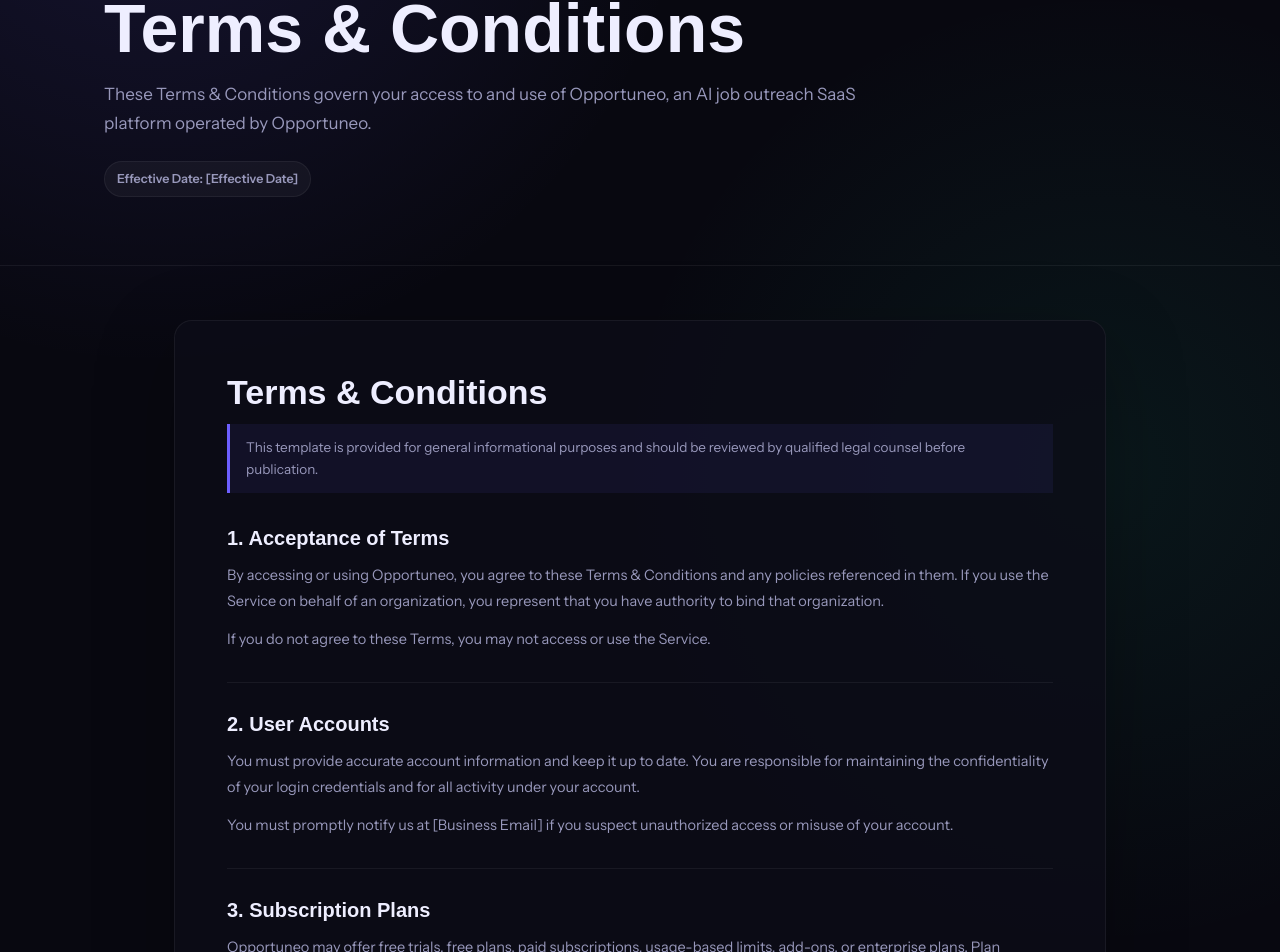
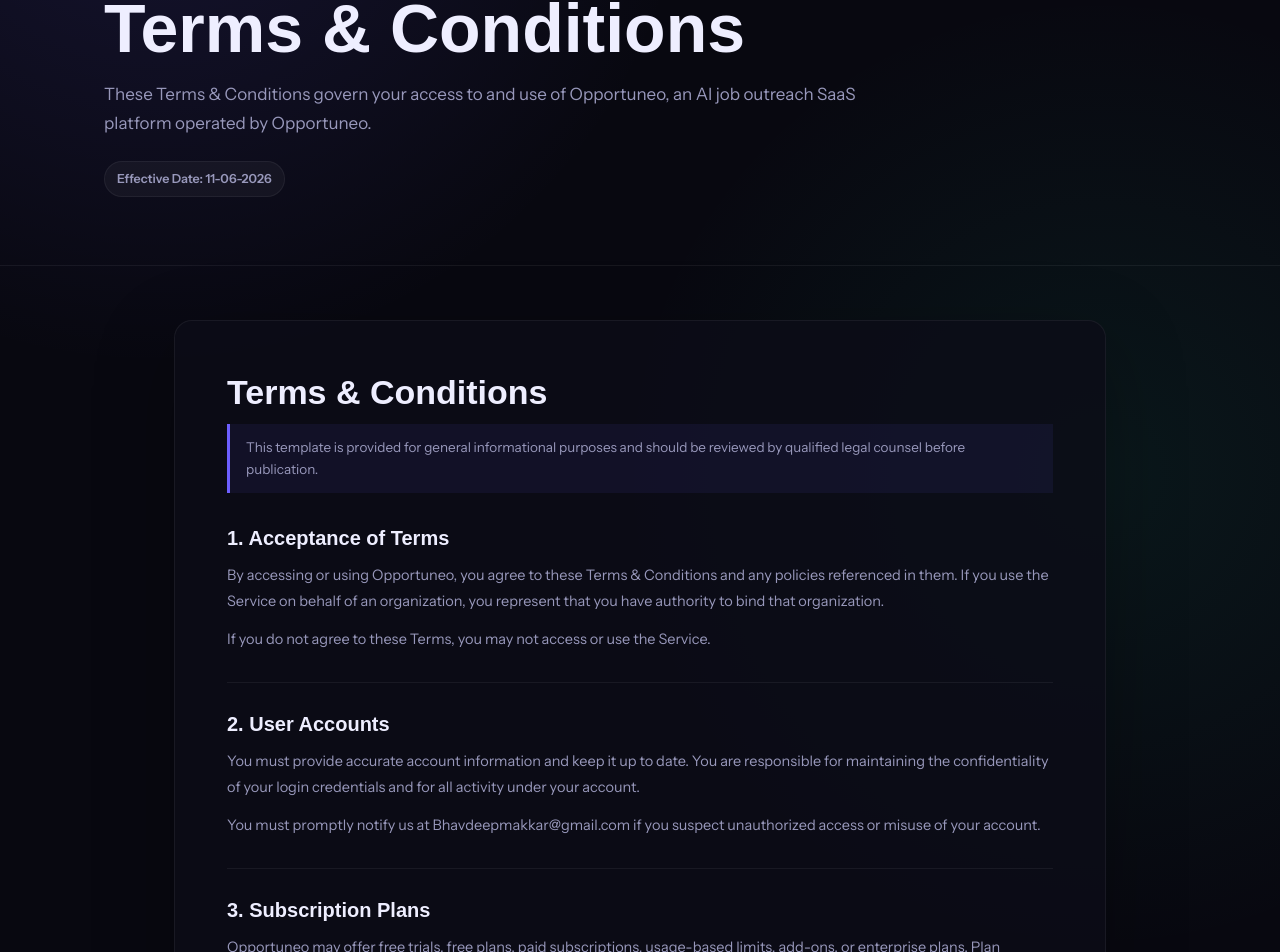
Before and after one commit to Bhavdeepsingh7/opportuneo, a React (Vite) app in the folder frontend/: page /terms-and-conditions in a window 1280 px wide. Shown: the part 178-1130 px from the top of the page. Built offline with nearby package versions, Linux system fonts and the light colour scheme; no server answers; the HTML template or start-up script is replaced by a standard one; a web font is replaced by a local one.

Commit message:
legal pages update

```diff
--- a/frontend/src/pages/legal/legalContent.js
+++ b/frontend/src/pages/legal/legalContent.js
@@ -5,7 +5,7 @@
     eyebrow: 'Legal',
     description:
       'This Privacy Policy explains how Opportuneo collects, uses, shares, and protects information when you use Opportuneo.',
-    updated: '[Effective Date]',
+    updated: '11-06-2026',
     sections: [
       {
         title: '1. Information We Collect',
@@ -72,7 +72,7 @@
         title: '10. User Rights',
         body: [
           'Depending on your location, you may have rights to access, correct, export, delete, restrict, or object to certain processing of your personal information. You may also have the right to withdraw consent where processing is based on consent.',
-          'To exercise rights, contact [Business Email]. We may need to verify your identity before completing a request.',
+          'To exercise rights, contact Bhavdeepmakkar@gmail.com. We may need to verify your identity before completing a request.',
         ],
       },
       {
@@ -84,7 +84,7 @@
       {
         title: '12. Contact Information',
         body: [
-          'If you have questions about this Privacy Policy or our privacy practices, contact us at [Business Email] or write to Opportuneo, [Business Address]. Website: [Website URL].',
+          'If you have questions about this Privacy Policy or our privacy practices, contact us at Bhavdeepmakkar@gmail.com. Website: https://www.opportuneo.in/ .',
         ],
       },
     ],
@@ -95,7 +95,7 @@
     eyebrow: 'Legal',
     description:
       'These Terms & Conditions govern your access to and use of Opportuneo, an AI job outreach SaaS platform operated by Opportuneo.',
-    updated: '[Effective Date]',
+    updated: '11-06-2026',
     sections: [
       {
         title: '1. Acceptance of Terms',
@@ -108,7 +108,7 @@
         title: '2. User Accounts',
         body: [
           'You must provide accurate account information and keep it up to date. You are responsible for maintaining the confidentiality of your login credentials and for all activity under your account.',
-          'You must promptly notify us at [Business Email] if you suspect unauthorized access or misuse of your account.',
+          'You must promptly notify us at Bhavdeepmakkar@gmail.com if you suspect unauthorized access or misuse of your account.',
         ],
       },
       {
@@ -180,7 +180,7 @@
       {
         title: '12. Changes to Service or Terms',
         body: [
-          'We may update the Service and these Terms from time to time. If changes are material, we will provide notice by reasonable means such as email, in-app notice, or posting on [Website URL]. Continued use after changes become effective means you accept the updated Terms.',
+          'We may update the Service and these Terms from time to time. If changes are material, we will provide notice by reasonable means such as email, in-app notice, or posting on https://www.opportuneo.in/ . Continued use after changes become effective means you accept the updated Terms.',
         ],
       },
       {
@@ -192,7 +192,7 @@
       {
         title: '14. Contact Information',
         body: [
-          'For questions about these Terms, contact Opportuneo at [Business Email] or [Business Address]. Website: [Website URL].',
+          'For questions about these Terms, contact Opportuneo at Bhavdeepmakkar@gmail.com . Website: https://www.opportuneo.in/ .',
         ],
       },
     ],
@@ -208,7 +208,7 @@
       {
         title: '1. Subscription Cancellation Rules',
         body: [
-          'You may cancel your paid subscription at any time from your account billing settings or by contacting [Business Email]. Cancellation stops future renewal charges but does not automatically refund amounts already paid.',
+          'You may cancel your paid subscription at any time from your account billing settings or by contacting Bhavdeepmakkar@gmail.com . Cancellation stops future renewal charges but does not automatically refund amounts already paid.',
           'After cancellation, you may continue to access paid features until the end of the then-current billing period unless your account is terminated for violation of our Terms & Conditions.',
         ],
       },
@@ -245,21 +245,21 @@
       {
         title: '6. Chargeback Policy',
         body: [
-          'If you believe a charge is incorrect, contact [Business Email] before initiating a chargeback so we can investigate and resolve the issue quickly.',
+          'If you believe a charge is incorrect, contact Bhavdeepmakkar@gmail.com before initiating a chargeback so we can investigate and resolve the issue quickly.',
           'We reserve the right to suspend account access, pause services, or close accounts associated with improper, fraudulent, or unresolved chargebacks. Chargebacks do not cancel active subscriptions unless confirmed in writing or through your billing settings.',
         ],
       },
       {
         title: '7. Refund Request Process',
         body: [
-          'To request a refund, email [Business Email] with your account email, company name, invoice or transaction ID, charge date, amount, and a short explanation of the issue.',
+          'To request a refund, email Bhavdeepmakkar@gmail.com with your account email, company name, invoice or transaction ID, charge date, amount, and a short explanation of the issue.',
           'We may request additional information to verify the account and evaluate the request. Refund decisions are made at our reasonable discretion, subject to applicable law and any written agreement between you and Opportuneo.',
         ],
       },
       {
         title: '8. Contact Information',
         body: [
-          'Billing questions, cancellation requests, and refund requests can be sent to [Business Email]. You may also contact Opportuneo at [Business Address]. Website: [Website URL].',
+          'Billing questions, cancellation requests, and refund requests can be sent to Bhavdeepmakkar@gmail.com. You may also contact Opportuneo at https://www.opportuneo.in/. Website: https://www.opportuneo.in/.',
         ],
       },
     ],
```
